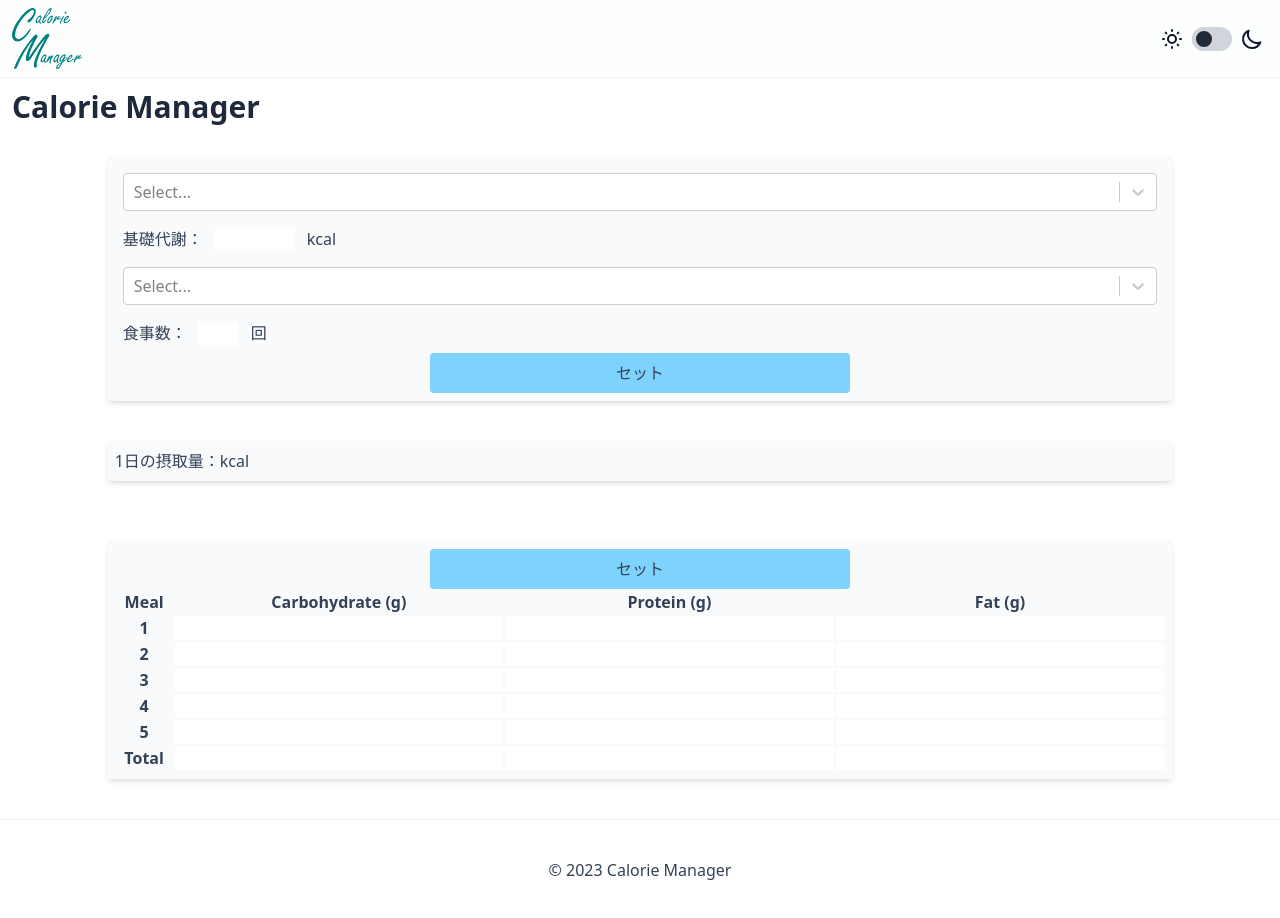
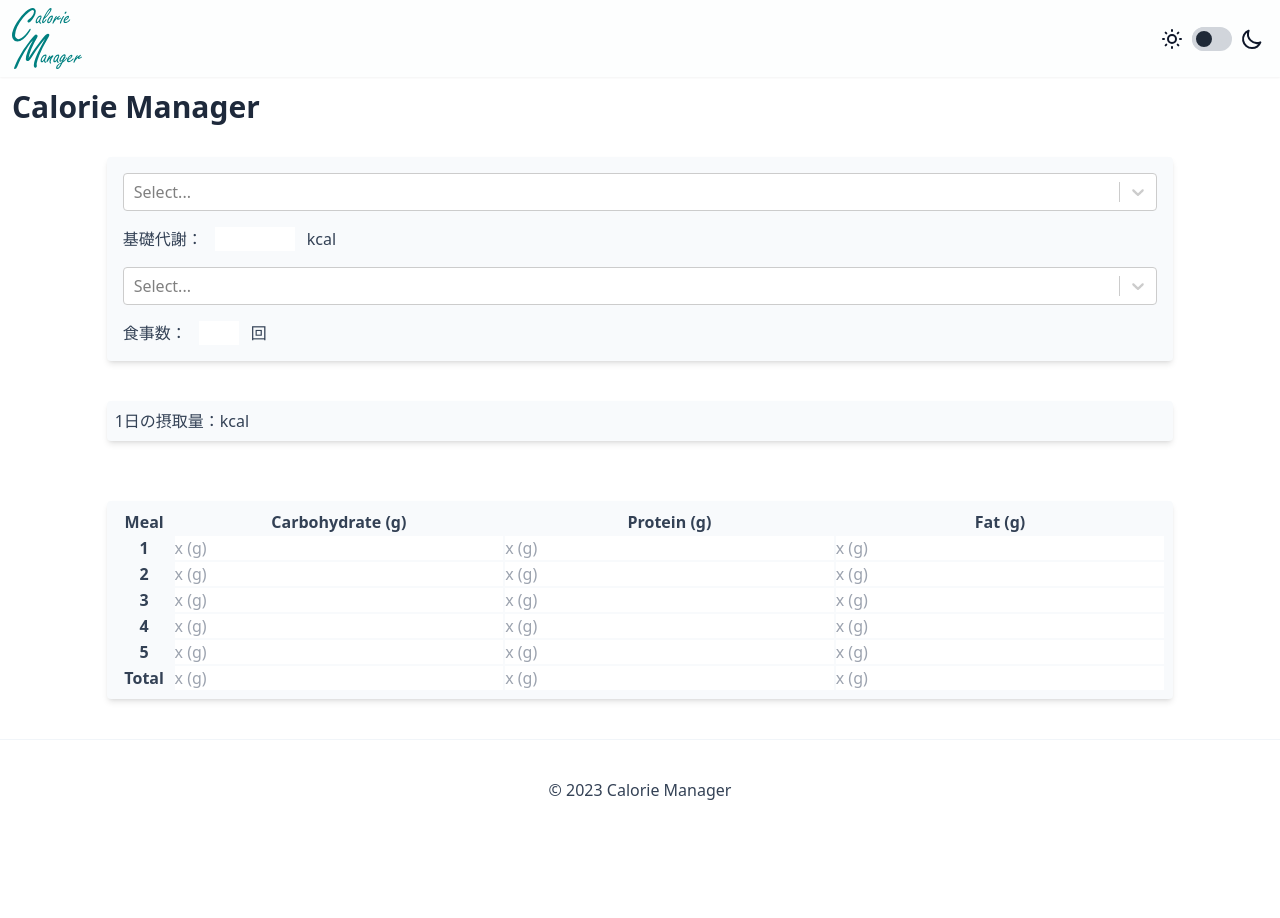
Before and after one commit to ryo-furukawa-1122/Calorie-Manager, a React (Create React App) app: page / in a window 1280 px wide. After the commit the page ends 839 px from the top, so only its background shows below. Built offline with nearby package versions, Linux system fonts and the light colour scheme.

Commit message:
Successed development of a flexible table

```diff
--- a/src/App.js
+++ b/src/App.js
@@ -2,8 +2,7 @@ import React from 'react';
 import './index.css'
 import Header from './components/Header';
 import Background from './components/Background';
-import Settings from './components/Settings';
-import Table from './components/Table';
+import MakeTable from './components/MakeTable';
 import Footer from './components/Footer';
 
 function App() {
@@ -16,13 +15,9 @@ function App() {
           <h1 className='text-3xl m-3 font-bold text-slate-800 dark:text-slate-50'>
             Calorie Manager
           </h1>
-          <Settings />
-          <Table />
+          <MakeTable />
         </div>
         <Footer />
-        {/* <p className='m-5 relative'>
-          食事管理をサポートします
-        </p> */}
       </div>
     </div>
   );
--- /dev/null
+++ b/src/components/MakeTable.js
@@ -0,0 +1,15 @@
+import React, { useState } from 'react'
+import Settings from './Settings'
+import Table from './Table'
+
+const MakeTable = () => {
+    const [mealset, setMealSet] = useState(5);
+    return (
+        <div>
+            <Settings mealSetState={[mealset, setMealSet]} />
+            <Table mealSetState={[mealset, setMealSet]} />
+        </div>
+    );
+}
+
+export default MakeTable
--- a/src/components/Settings.js
+++ b/src/components/Settings.js
@@ -2,7 +2,9 @@ import React from 'react'
 import Select from 'react-select'
 import Table from './Table'
 
-const Settings = () => {
+const Settings = (props) => {
+    const [mealset, setMealSet] = props.mealSetState;
+
     const purpose = [
         { value: 'up', label: '増量'},
         { value: 'stay', label: 'キープ'},
@@ -14,6 +16,10 @@ const Settings = () => {
         { value: '1.2', label: 'Normal'},
         { value: '1.5', label: 'Active'}
     ]
+
+    const handleMealNumChange = (event) => {
+        setMealSet(Number(event.target.value));
+    }
 
     return (
         <div className='flex flex-col relative'>
@@ -27,10 +33,10 @@ const Settings = () => {
                 <Select className='dark:text-slate-700 m-2' options={activity} />
                 <label className='m-2'>
                     食事数：
-                    <input className='dark:bg-slate-500 w-10 mx-3' id='mealset' type={'text'}/>
+                    <input className='dark:bg-slate-500 w-10 mx-3' id='mealset' type={'number'}/>
                     回
                 </label>
-                <button id='set' className='rounded bg-sky-300 dark:bg-sky-600 px-4 py-2 w-2/5 mx-auto' onClick={() => {Table.reMake();}}>セット</button>
+                {/* <button id='set' className='rounded bg-sky-300 dark:bg-sky-600 px-4 py-2 w-2/5 mx-auto' onClick={() => {Table.reMake();}}>セット</button> */}
             </div>
             <div className='p-2 bg-slate-50 dark:bg-slate-700 w-5/6 mx-auto my-5 rounded shadow-md'>
                 1日の摂取量：<span id='intake'></span>kcal
--- a/src/components/Table.js
+++ b/src/components/Table.js
@@ -1,48 +1,30 @@
 import React, { useState } from 'react'
 
-const Table = () => {
-    const [mealset, setMealSet] = useState(5);
-    const [arr, setArr] = useState(Array.apply(null, new Array(mealset)).map(function(v,i){ return 1+i;}));
-    const [meal, setMeal] = useState(arr);
-    // const meal = Array.apply(null, new Array(mealset)).map(function(v,i){ return 1+i;});
-    meal[mealset] = ('Total');
-    console.log('out');
+const getNumArray = (n) => Array.apply(null, new Array(n)).map(function(v,i){ return 1+i;});
 
+const Table = (props) => {
+    const mealset = props.mealSetState[0];
+
+    const rows = [...getNumArray(mealset), 'Total']
     const cols = ['Meal', 'Carbohydrate (g)', 'Protein (g)', 'Fat (g)']
-    const [rows, setRows] = useState(meal)
-
-    function reMake() {
-        setMealSet(1);
-        setMealSet(document.getElementById('mealset').value);
-        console.log(mealset);
-        // const arr = Array.apply(null, new Array(mealset)).map(function(v,i){ return 1+i;});
-        // console.log(Array.apply(null, new Array(mealset)).map(function(v,i){ return 1+i;}));
-        setMeal(arr);
-        console.log(arr);
-        meal[mealset] = ('Total');
-        // console.log(meal);
-        setRows(meal);
-        console.log('remake');
-    }
 
     return (
         <div className='p-2 z-1 relative bg-slate-50 dark:bg-slate-700 w-5/6 mx-auto my-10 rounded shadow-md text-slate-700 dark:text-slate-200 text-center'>
-            <button id='set' className='rounded bg-sky-300 dark:bg-sky-600 px-4 py-2 w-2/5 mx-auto' onClick={() => {reMake();}}>セット</button>
             <table className='w-full align-middle'>
                 <thead>
                     <tr>
-                        {cols.map((value1) => (
-                            <th scope='col'>{value1}</th>
+                        {cols.map((col) => (
+                            <th scope='col'>{col}</th>
                         ))}
                     </tr>
                 </thead>
                 <tbody>
-                    {rows.map((value2) => (
+                    {rows.map((row) => (
                         <tr>
-                            <th scope='cols'>{value2}</th>
-                            <td><input className='dark:bg-slate-500 w-full' type={'text'}/></td>
-                            <td><input className='dark:bg-slate-500 w-full' type={'text'}/></td>
-                            <td><input className='dark:bg-slate-500 w-full' type={'text'}/></td>
+                            <th scope='cols'>{row}</th>
+                            <td><input className='dark:bg-slate-500 w-full' type={'number'} placeholder='x (g)' min={0}/></td>
+                            <td><input className='dark:bg-slate-500 w-full' type={'number'} placeholder='x (g)' min={0}/></td>
+                            <td><input className='dark:bg-slate-500 w-full' type={'number'} placeholder='x (g)' min={0}/></td>
                         </tr>
                     ))}
                 </tbody>
```
